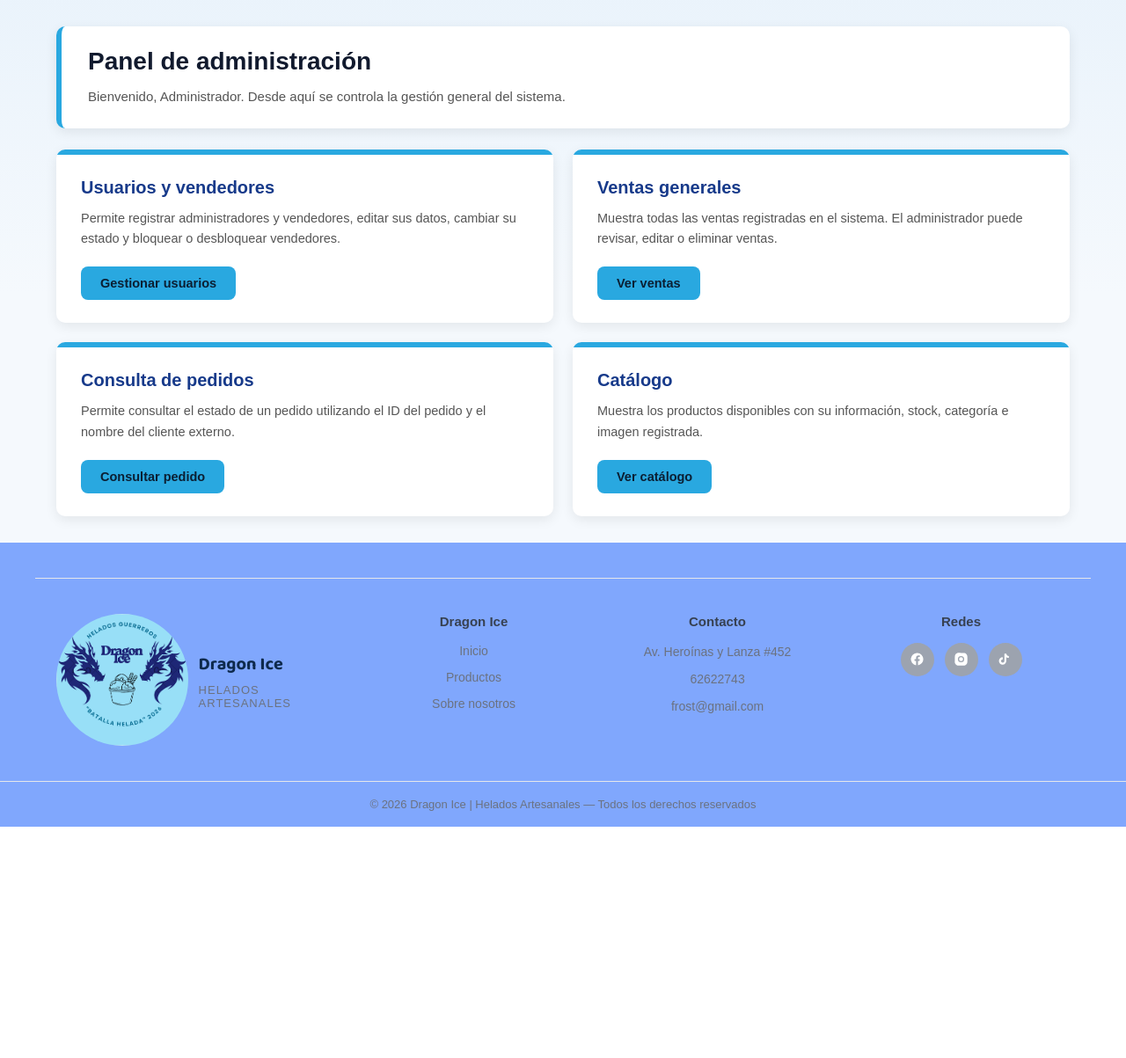
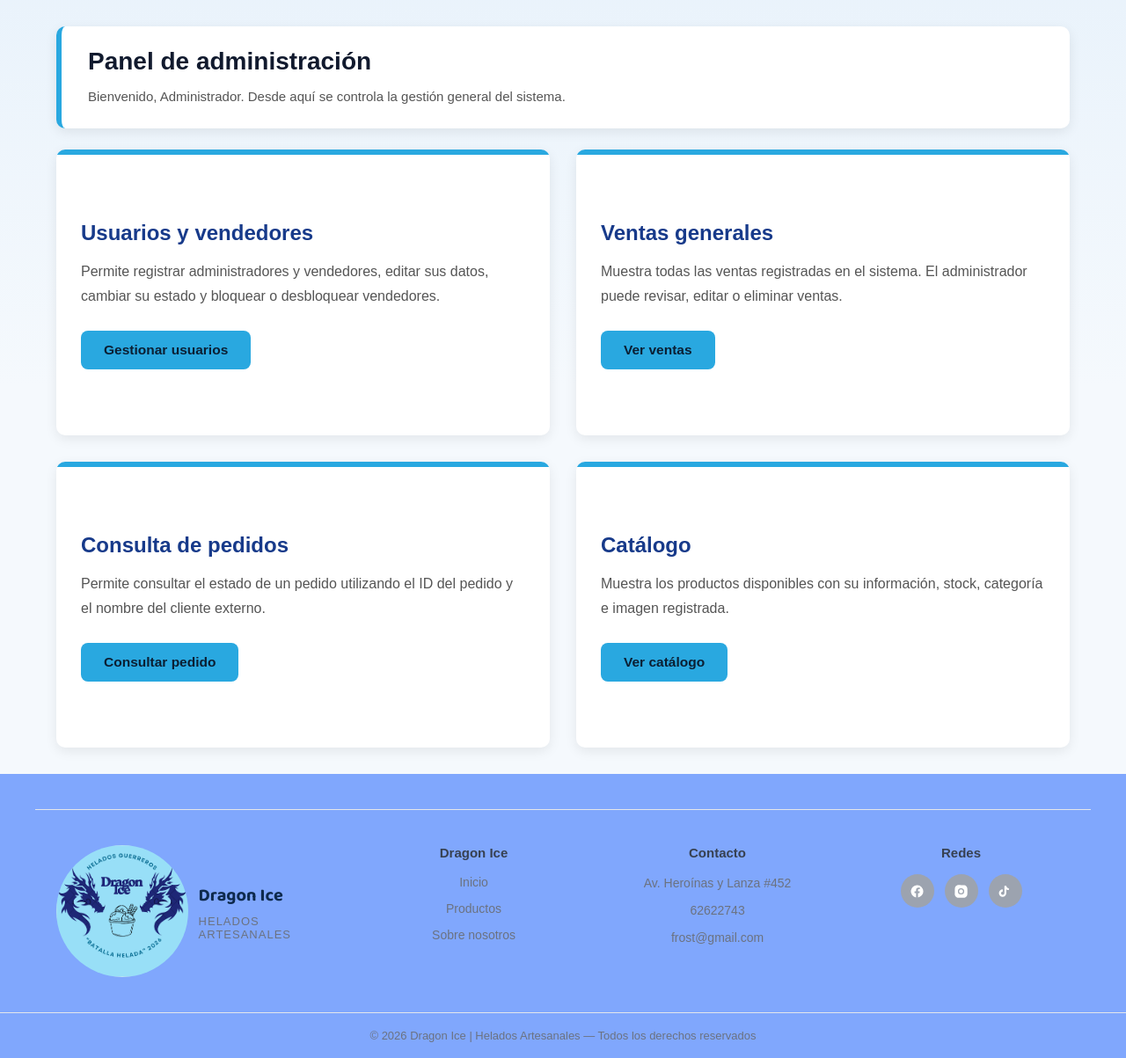
Before and after one commit to andresalberto3006/proyecto-Dragon-Ice, a PHP site: page /02.admin.php in a window 1280 px wide. Shown: the part 72-1275 px from the top of the page at 88% size. Before the commit the page ends 1012 px from the top, so only its background shows below. Run offline with PHP 8.4, Linux system fonts and the light colour scheme.

Commit message:
commit
panel de administrador arreglado

```diff
--- a/paginaprincipal/02.admin.php
+++ b/paginaprincipal/02.admin.php
@@ -64,7 +64,7 @@ $rutaMenu = "../";
     .tarjetas{
         display:grid;
         grid-template-columns:1fr 1fr;
-        gap:22px;
+        gap:30px;
     }
 
     .tarjeta{
@@ -72,6 +72,9 @@ $rutaMenu = "../";
         border-radius:10px;
         overflow:hidden;
         box-shadow:0 4px 14px rgba(0,0,0,0.08);
+        min-height:325px;
+        display:flex;
+        flex-direction:column;
     }
 
     /* Antes las 2 primeras tarjetas tenían la franja negra (#111a2e) y las
@@ -84,30 +87,35 @@ $rutaMenu = "../";
 
     .tarjeta .cuerpo{
         padding:26px 28px;
+        display:flex;
+        flex-direction:column;
+        justify-content:center;
+        flex:1;
     }
 
     .tarjeta h2{
         color:#173a8a;
-        font-size:20px;
-        margin-bottom:12px;
+        font-size:24px;
+        margin-bottom:16px;
     }
 
     .tarjeta p{
-        color:#555;
-        font-size:14.5px;
-        line-height:1.6;
-        margin-bottom:20px;
+             color:#555;
+        font-size:16px;
+        line-height:1.7;
+        margin-bottom:26px;
     }
 
     .boton{
-        display:inline-block;
+      display:inline-block;
         background:#29a8e0;
         color:#0b1f33;
         font-weight:700;
-        font-size:14.5px;
-        padding:11px 22px;
+        font-size:15.5px;
+        padding:13px 26px;
         border-radius:8px;
         transition:.2s;
+        width:fit-content;
     }
 
     .boton:hover{
@@ -115,7 +123,8 @@ $rutaMenu = "../";
     }
 
     @media (max-width:760px){
-        .tarjetas{ grid-template-columns:1fr; }
+       .tarjetas{ grid-template-columns:1fr; }
+        .tarjeta{ min-height:auto; }
     }
 
 </style>
```
